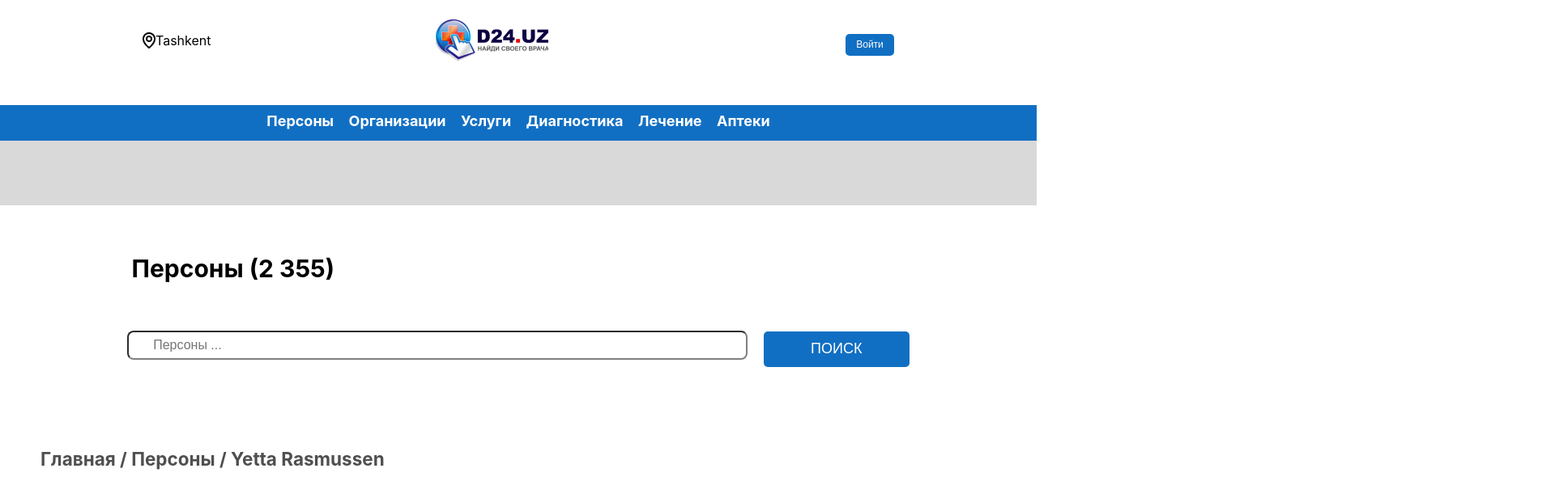
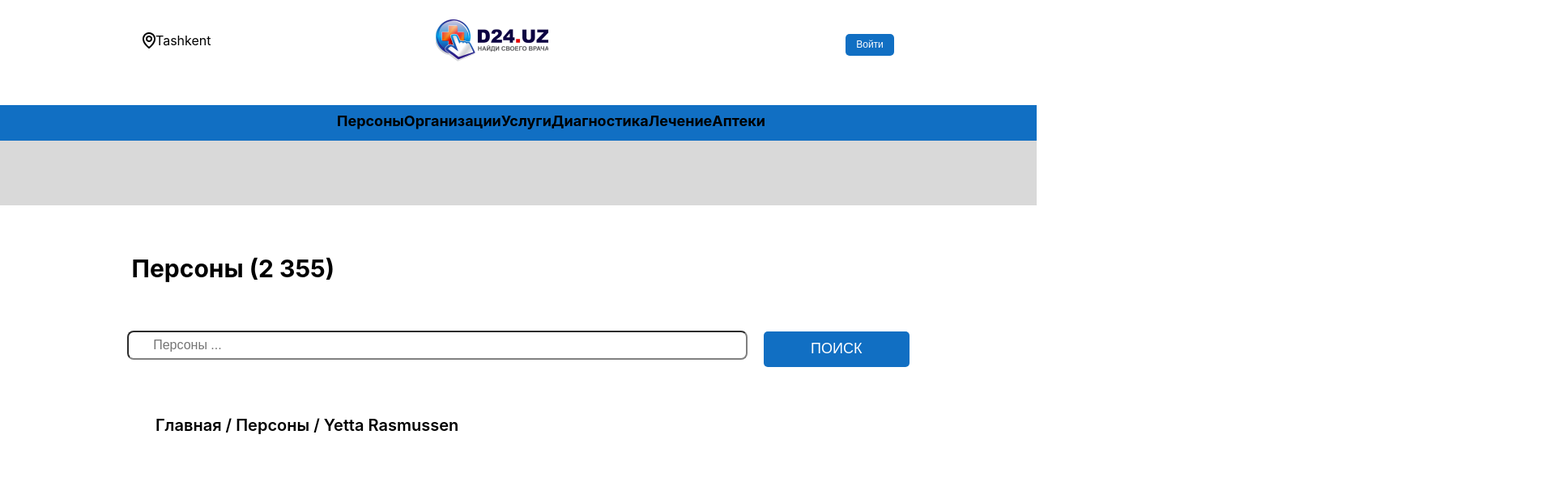
Before and after one commit to mirkosimovmirobid/yangi-loyiha, a React (Create React App) app in the folder nom1/: page / in a window 1280 px wide. Shown: the top 616 px of the page at 81% size, 1920 px wide, since content can reach past the window. Built offline with nearby package versions, Linux system fonts and the light colour scheme.

Commit message:
рьь
рпор

```diff
--- a/nom1/src/App.js
+++ b/nom1/src/App.js
@@ -3,6 +3,7 @@ import Main_page from './pages/js/Main_page.js'
 import Body from "./Body1"
 import Main_persons from './pages/js/Main_persons.js'
 import Main_person_single from './pages/js/Main_person_single.js'
+import Main_rest from './pages/js/Main_rest.js'
 
 
 export default class App extends Component {
@@ -12,7 +13,8 @@ export default class App extends Component {
         {/* <Main_page/> */}
         {/* <Body/> */}
          {/* <Main_persons/>   */}
-         <Main_person_single/>
+         {/* <Main_person_single/> */}
+         <Main_rest/>
       </div>
     )
   }
--- a/nom1/src/pages/css/Mainlaruchun.css
+++ b/nom1/src/pages/css/Mainlaruchun.css
@@ -118,7 +118,7 @@ margin-left: 0px;
 .t{
 width: 30%;
 display: flex;
-justify-content: space-
+justify-content: space-around
 ;
 align-items: center;
 }
@@ -614,3 +614,36 @@ margin-bottom: 10px;
 }
 
 }
+.h4{
+font-size: 18px;
+color: rgb(0, 0, 0);
+margin-top: 9px;
+}
+.main3{
+width: 100%;
+height: 50px;
+background-color:#116FC3;
+margin: auto;
+margin-top: 30px;
+}
+.main7{
+width: 100%;
+height: 80px;
+margin-top: -10px;
+background-color:#D9D9D9;
+}
+.main4{
+margin-top: -20px;
+}
+.main5{
+display: flex;
+justify-content: space-around;
+width: 35%;
+margin-left: -10px;
+margin: auto;
+}
+.h2{
+font-size: 20px;
+margin-left:15% ;
+margin-top: 40px;
+}
--- /dev/null
+++ b/nom1/src/pages/js/Main_rest.js
@@ -0,0 +1,34 @@
+import React, { Component } from 'react'
+import Navbar_page from "./Navbar_page";
+import "../css/Mainlaruchun.css";
+import { FaMoneyBillWave, FaPhone, FaStar } from "react-icons/fa";
+ //import dedr from "../img/dedr.png"
+export default class Main_rest extends Component {
+  render() {
+    return (
+      <div>
+        <Navbar_page />
+        <div className="main3">
+          <div className="main5">
+            <h4 className="h4">Персоны</h4>
+            <h4 className="h4">Организации</h4>
+            <h4 className="h4">Услуги</h4>
+            <h4 className="h4">Диагностика</h4>
+            <h4 className="h4">Лечение</h4>
+            <h4 className="h4">Аптеки</h4>
+          </div>
+          <div className="main7"></div>
+          <div className="main4">
+            <h1 className="h1">Персоны (2 355)</h1>
+            <div className="main6">
+              <input className="button5" placeholder="Персоны ..." type="" />
+              <button className="button4">ПОИСК</button>
+            </div>
+            <h2 className="h2">Главная / Персоны / Yetta Rasmussen</h2>
+          </div>
+          {/* <img className='hj' src={dedr} alt="" /> */}
+        </div>
+      </div>
+    );
+  }
+}
```
Also changed, not shown: nom1/src/pages/img/dedr.png (added), nom1/src/pages/img/акеу.png (added).
